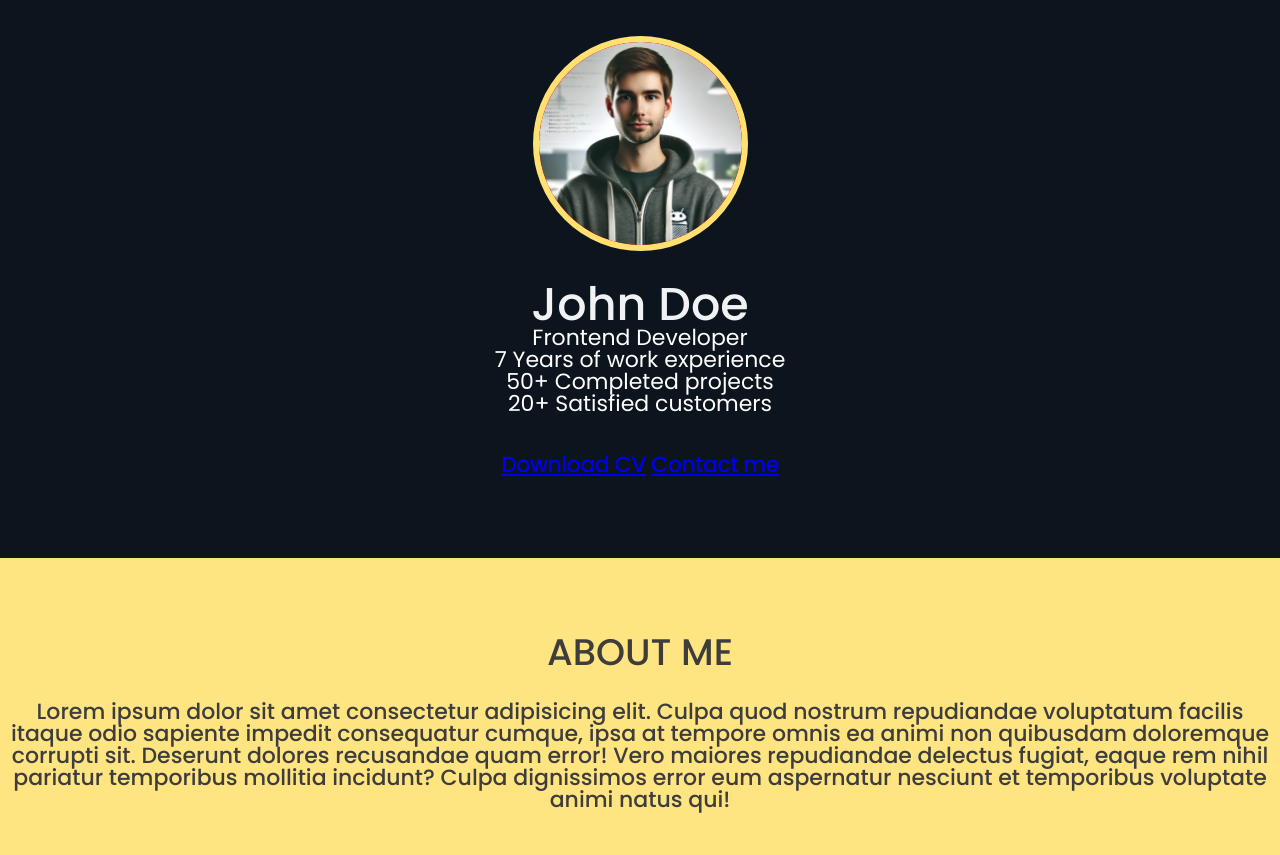
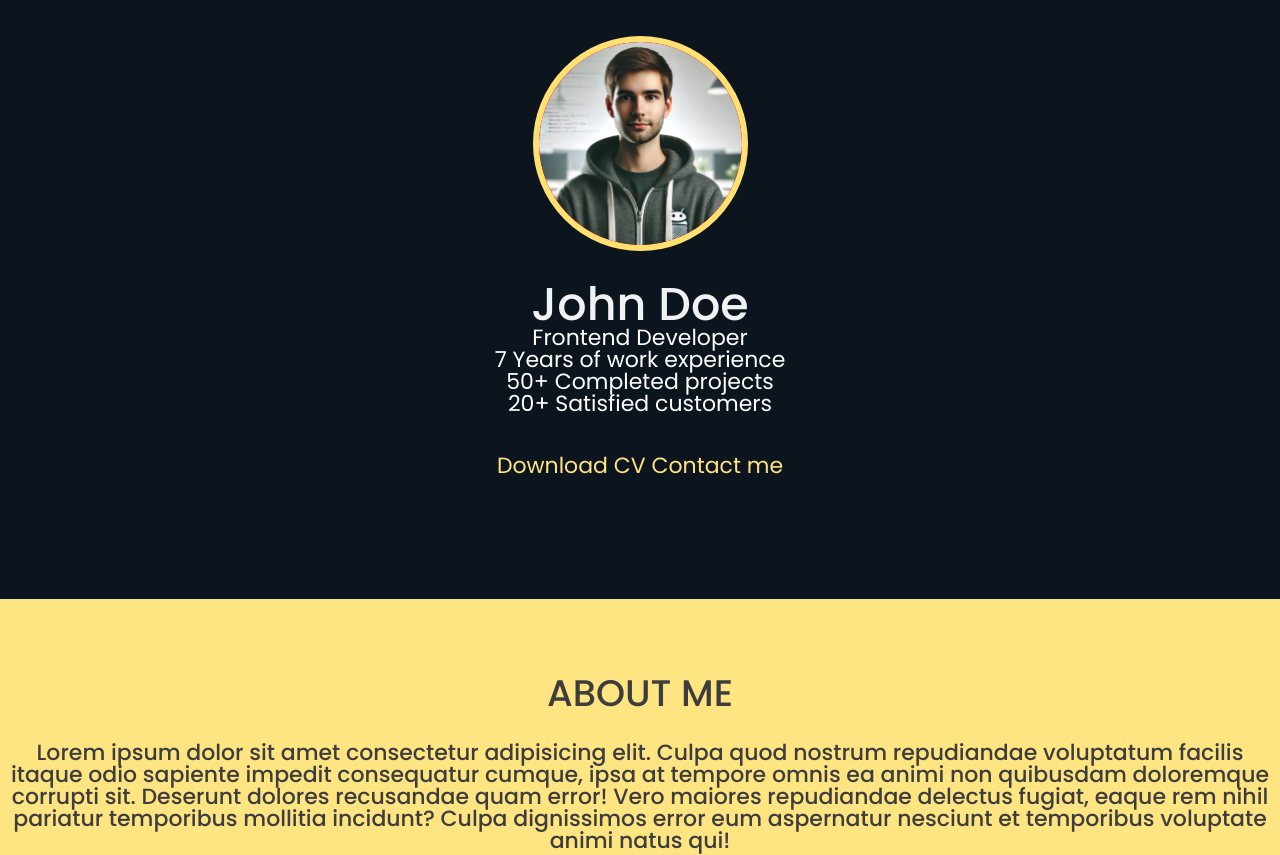
Before and after one commit to vikavinnik2015-a11y/FIRST-PORTFOLIO, a plain HTML site: page index.html in a window 1280 px wide. Shown: the top 855 px of the page. Drawn offline with Linux system fonts and the light colour scheme.

Commit message:
link correction

```diff
--- a/css/styles.css
+++ b/css/styles.css
@@ -54,14 +54,19 @@ body {
     margin-top:  40px 0 0;
 
 }
-.header-link {
-    margin: 39px 0 0;
-    font-family: var(--font-family);
-font-weight: 500;
-font-size: 22px;
-letter-spacing: -0.02em;
-text-align: center;
-color: #ffe482;
+.header-link  {
+    margin: 40px;
+    text-decoration: none;
+    color: #ffe482;
+}
+.header link a1 {
+    color: #ffe482;
+    margin-right: 20px;
+}
+.header link a2 {
+    color: #ffe482;
+    margin-left: 20px;
+
 }
 /* MAIN */
 .main {
--- a/index.html
+++ b/index.html
@@ -29,11 +29,10 @@
               <p>50+  Completed projects</p>
               <p>20+  Satisfied customers</p>
               </div>
-
               <!-- header link -->
                <div class="header-link">
-                <a href="#">Download CV</a>
-                <a href="#">Contact me</a>
+                <a1 href="#">Download CV</a>
+                <a2 href="#">Contact me</a>
                </div>
 
 </div>
```
